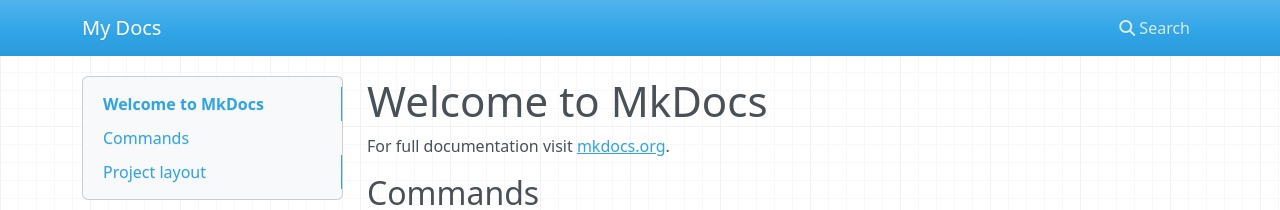
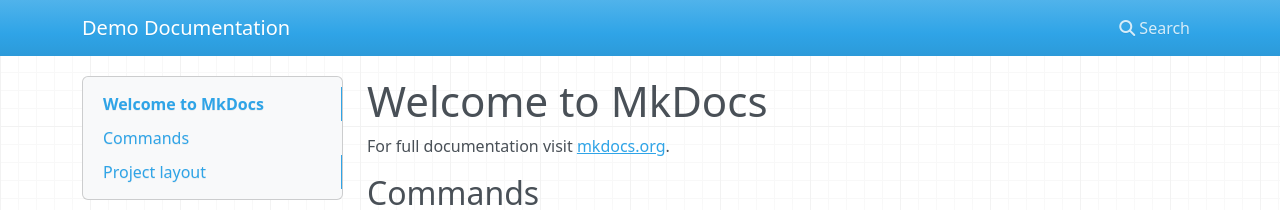
Before and after one commit to rgeerkens/Documentation, an MkDocs documentation site: the page built from docs/index.md, in a window 1280 px wide. Shown: the top 210 px of the page. Built offline with MkDocs 1.6.1, drawn with Linux system fonts in a browser that asks for light colours; nearby versions of some CDN libraries.

Commit message:
Update mkdocs.yml

```diff
--- a/mkdocs.yml
+++ b/mkdocs.yml
@@ -1,4 +1,4 @@
-site_name: My Docs
+site_name: Demo Documentation
 site_url: https://rgeerkens.github.io/Documentation/
 
 nav:
```
